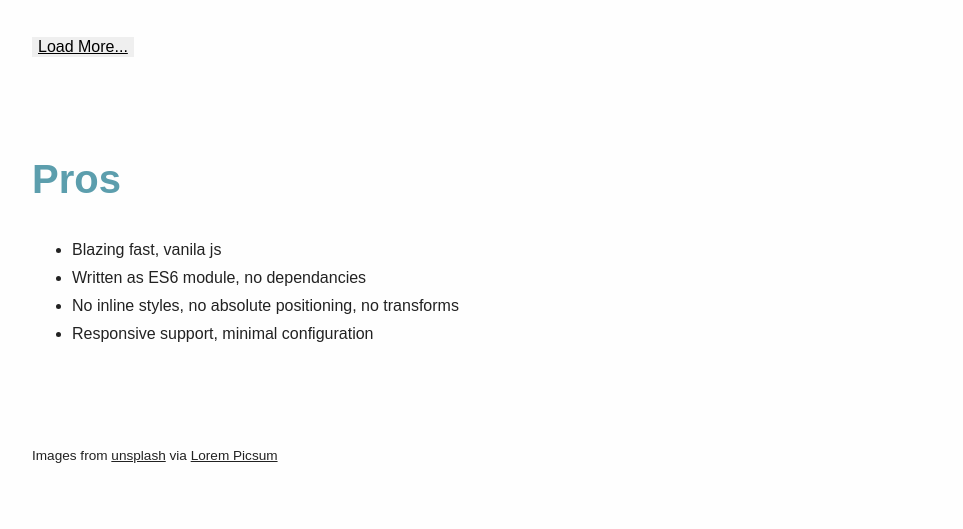
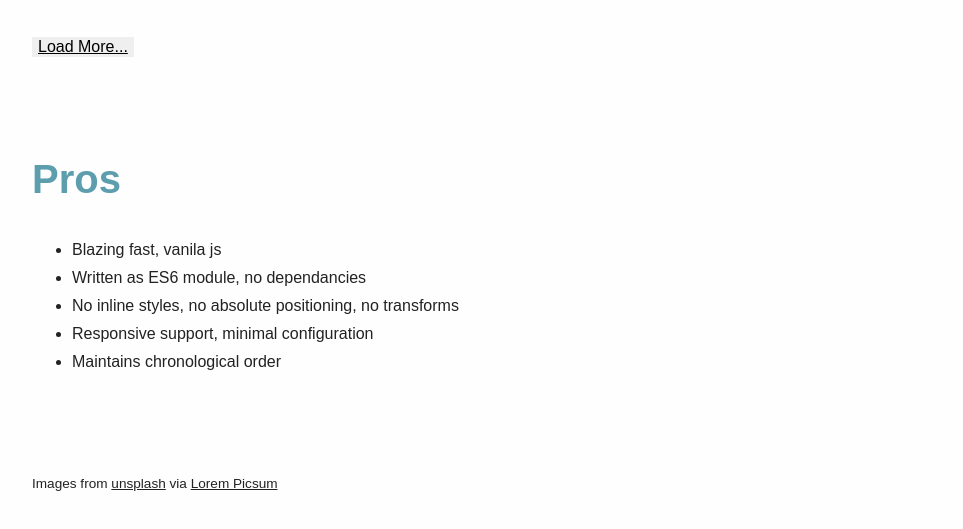
Before and after one commit to mladenilic/columns.js, a website built with webpack: page site/index.html in a window 1280 px wide. Shown: the part 3109-3638 px from the top of the page, without its empty margins (158-1121 px from the left). Built offline with nearby package versions, Linux system fonts and the light colour scheme; a web font is replaced by a local one.

Commit message:
Update site pros

```diff
--- a/site/index.html
+++ b/site/index.html
@@ -70,6 +70,7 @@
                 <li>Written as ES6 module, no dependancies</li>
                 <li>No inline styles, no absolute positioning, no transforms</li>
                 <li>Responsive support, minimal configuration</li>
+                <li>Maintains chronological order</li>
             </ul>
         </section>
 
```
